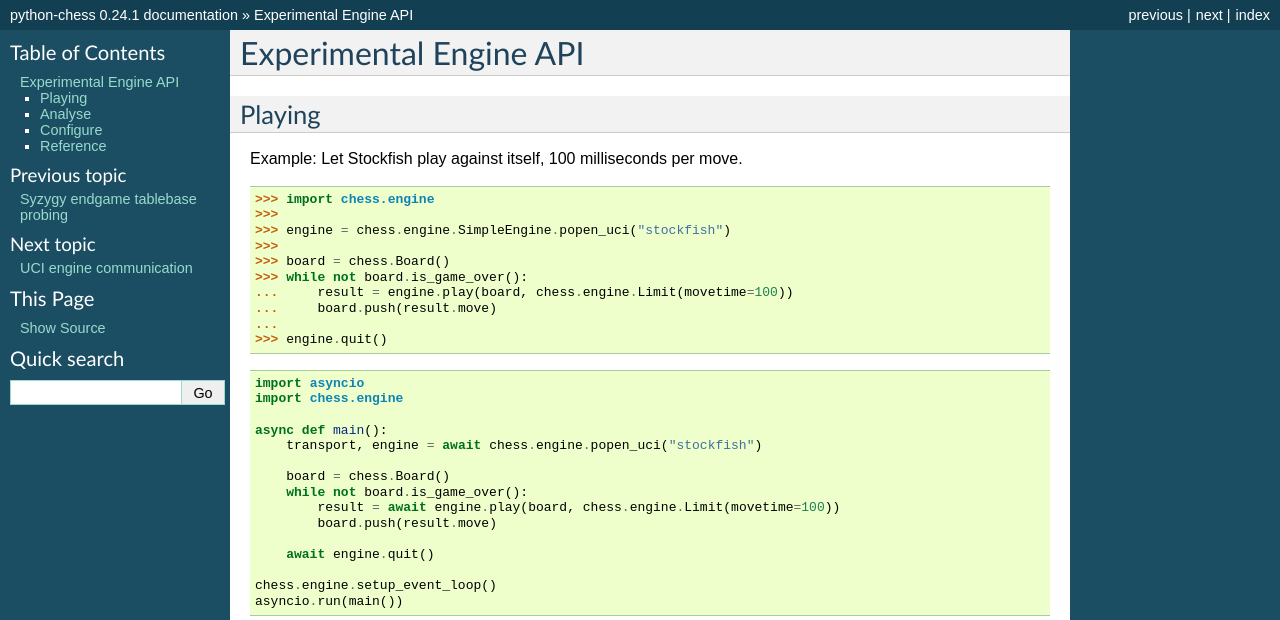
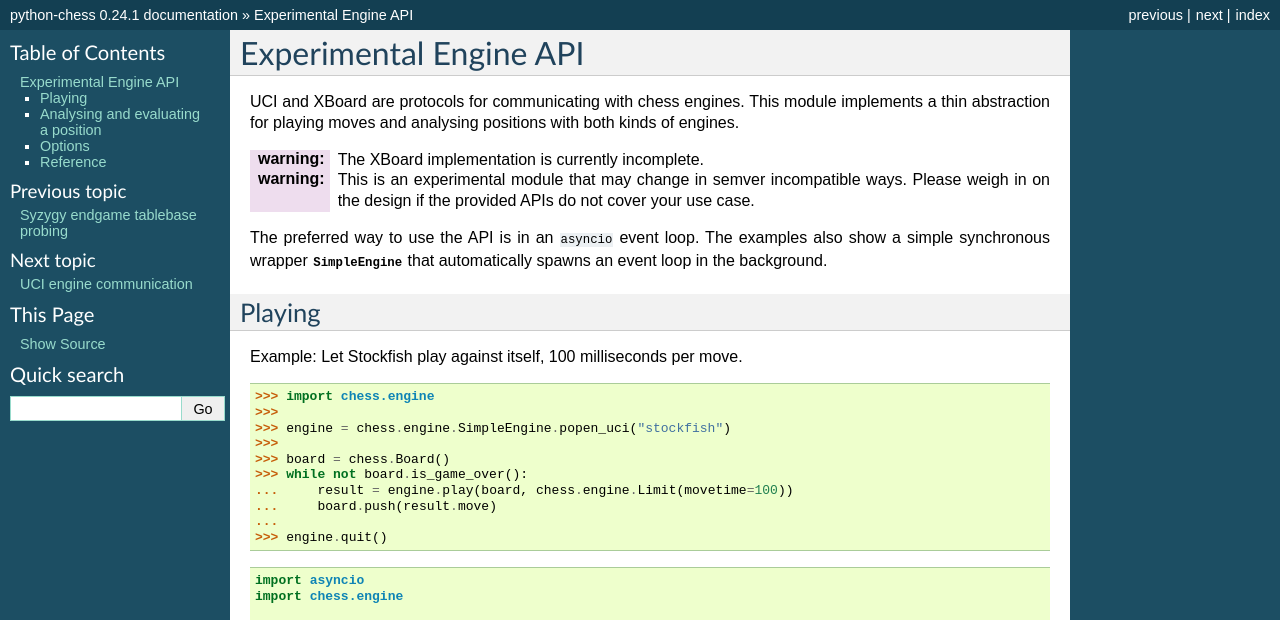
Before and after one commit to niklasf/python-chess, a Sphinx documentation site: the page built from docs/engine.rst, in a window 1280 px wide and 1400 px high. Shown: the top 620 px of the window. Built offline with Sphinx 7.4.7, drawn with Linux system fonts in a browser that asks for light colours; some of the changed text lies outside the part shown.

Commit message:
more detailed docs

```diff
--- a/docs/engine.rst
+++ b/docs/engine.rst
@@ -1,5 +1,20 @@
 Experimental Engine API
 =======================
+
+UCI and XBoard are protocols for communicating with chess engines. This module
+implements a thin abstraction for playing moves and analysing positions
+with both kinds of engines.
+
+:warning: The XBoard implementation is currently incomplete.
+
+:warning: This is an experimental module that may change in semver incompatible
+   ways. Please weigh in on the design if the provided APIs do not cover
+   your use case.
+
+The preferred way to use the API is in an ``asyncio`` event loop.
+The examples also show a simple synchronous wrapper
+:class:`~chess.engine.SimpleEngine` that automatically spawns an event loop
+in the background.
 
 Playing
 -------
@@ -38,6 +53,13 @@
 .. autoclass:: chess.engine.EngineProtocol
     :members: play
 
+.. autoclass:: chess.engine.Limit
+    :members:
+
+    .. py:attribute:: depth
+
+        Maximum search depth.
+
 .. autoclass:: chess.engine.PlayResult
     :members:
 
@@ -49,10 +71,10 @@
 
         The response that the engine expects after *move*, or ``None``.
 
-Analyse
--------
+Analysing and evaluating a position
+-----------------------------------
 
-Example: Analyse and evaluate positions.
+Example:
 
 >>> import chess.engine
 >>>
@@ -80,6 +104,10 @@
         info = await engine.analyse(board, chess.engine.Limit(movetime=100))
         print(info["score"])
 
+        board = chess.Board("r1bqkbnr/p1pp1ppp/1pn5/4p3/2B1P3/5Q2/PPPP1PPP/RNB1K1NR w KQkq - 2 4")
+        info = await engine.analyse(board, chess.engine.Limit(depth=20))
+        print(info["score"])
+
         await engine.quit()
 
     chess.engine.setup_event_loop()
@@ -91,8 +119,8 @@
 .. autoclass:: chess.engine.Score
     :members:
 
-Configure
----------
+Options
+-------
 
 :func:`~chess.EngineProtocol.configure()`,
 :func:`~chess.EngineProtocol.play()`,
@@ -109,6 +137,29 @@
 >>>
 >>> # Set an option.
 >>> engine.configure({"Hash": 32})
+
+.. code:: python
+
+    import asyncio
+    import chess.engine
+
+    async def main():
+        transport, protocol = await chess.engine.popen_uci("stockfish")
+
+        # Check available options.
+        print(engine.options["Hash"])
+
+        # Set an option.
+        await engine.configure({"Hash": 32})
+
+    chess.engine.setup_event_loop()
+    asyncio.run(main())
+
+.. autoclass:: chess.engine.EngineProtocol
+
+    .. py:attribute:: options
+
+        Dictionary of available options.
 
 .. autoclass:: chess.engine.Option
     :members:
@@ -163,11 +214,7 @@
 .. autofunction:: chess.engine.popen_xboard
 
 .. autoclass:: chess.engine.EngineProtocol
-    :members: configure, play, analyse, analysis, ping
-
-    .. py:attribute:: options
-
-        Dictionary of available options.
+    :members: ping, quit
 
     .. py:attribute:: returncode
 
@@ -177,11 +224,18 @@
 
 .. autoclass:: chess.engine.XBoardProtocol
 
-.. autoclass:: chess.engine.PlayResult
+.. autoclass:: chess.engine.AnalysisResult
     :members:
 
-.. autoclass:: chess.engine.AnalysisResult
-    :members:
+    .. py:attribute:: info
+
+        A dictionary of aggregated information sent by the engine. This is
+        actually an alias for ``multipv[0]``.
+
+    .. py:attribute:: multipv
+
+        A list of dictionaries with aggregated information sent by the engine.
+        One item for each root move.
 
 .. autoclass:: chess.engine.SimpleEngine
     :members:
```
Also changed, not shown: other parts of docs/engine.rst (+2 -0 lines), 1 other file.
